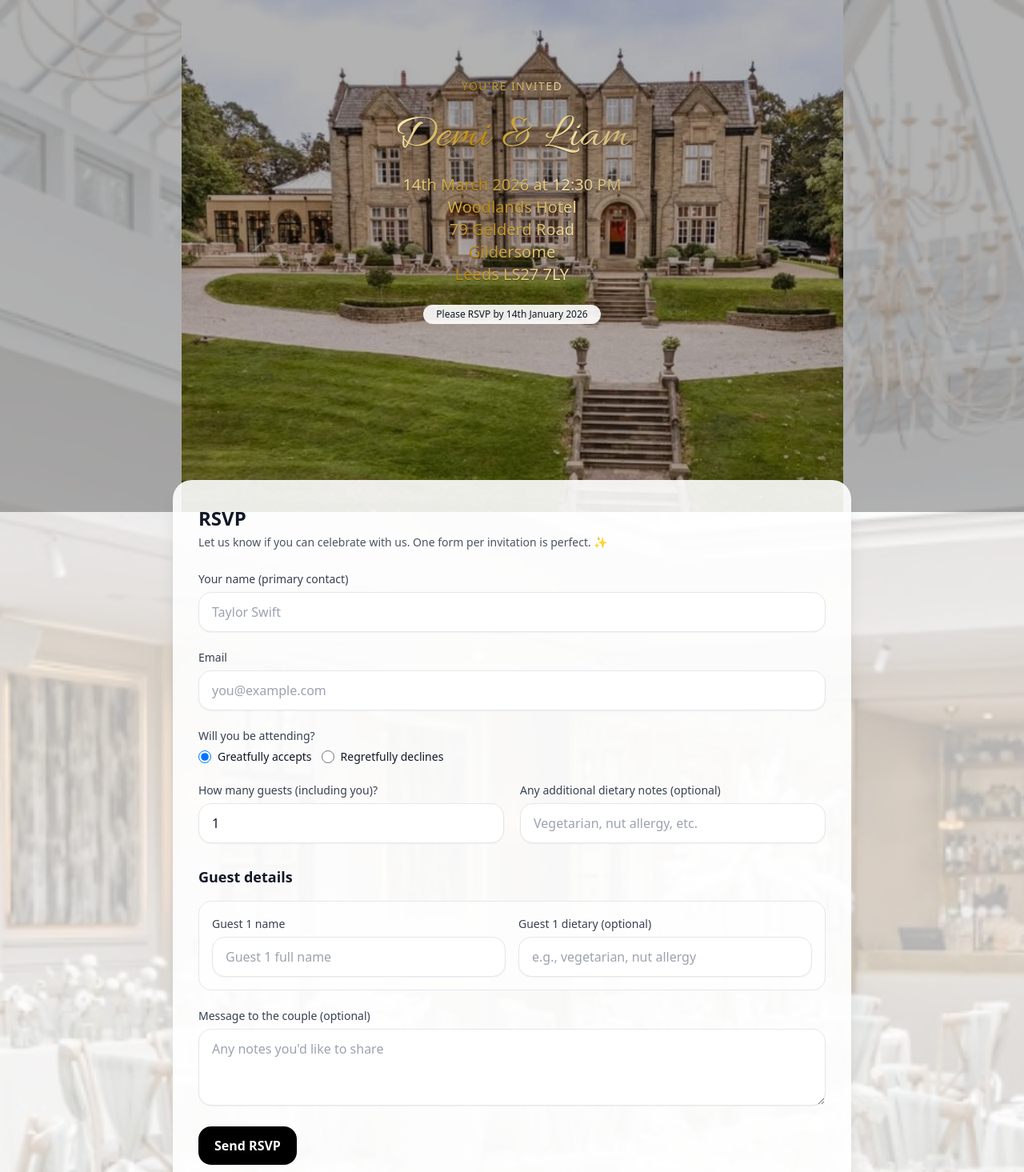
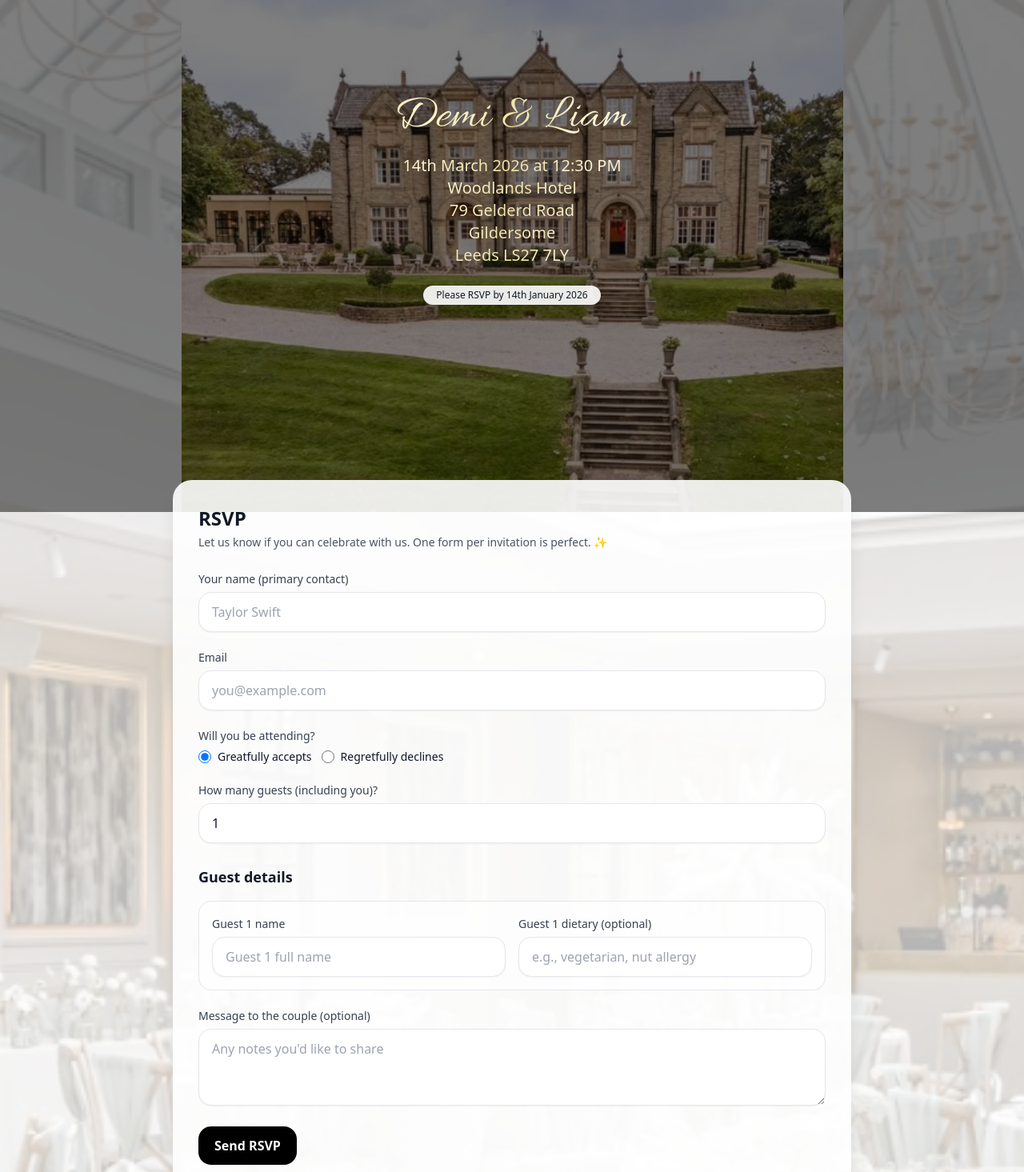
Before and after one commit to novamontie/wedding-rsvp, a React (Create React App) app: page / in a window 1280 px wide. Shown: the top 1465 px of the page at 80% size. Built offline with nearby package versions, Linux system fonts and the light colour scheme.

Commit message:
Update App.js

```diff
--- a/src/App.js
+++ b/src/App.js
@@ -4,7 +4,6 @@ const WEBHOOK_URL =
   "https://script.google.com/macros/s/AKfycbzwyjdCGeBWN0yAxUI_PtifqcAes83HVqavntRuzleNz8r0cjjHG0nbEfcQV_lYudLC/exec"; // Apps Script Web App URL (must be /exec)
 
 // ===== Public CSV (Published Google Sheet) =====
-// You gave this link — it’s already public and outputs CSV for the RSVP tab:
 const SHEET_CSV_URL =
   "https://docs.google.com/spreadsheets/d/1hhCVI_qw6CeFTZfwE5vea-WNnJqRYyx4StybsieogxI/edit?usp=sharing";
 
@@ -37,7 +36,7 @@ const toCSV = (rows) => {
     "email",
     "attending",
     "guests",
-    "dietary",
+    "dietary", // will be empty now (no general dietary field), kept for compatibility
     "message",
     "userAgent",
   ];
@@ -78,7 +77,7 @@ const toCSV = (rows) => {
       escape(r.email || ""),
       escape(r.attending || ""),
       escape(r.guests ?? ""),
-      escape(r.dietary || ""),
+      escape(r.dietary || ""), // empty now
       escape(r.message || ""),
       escape(r.userAgent || "")
     );
@@ -161,12 +160,13 @@ export default function WeddingRSVP() {
   const [submitted, setSubmitted] = useState(false);
   const [error, setError] = useState("");
 
+  // kept `dietary` in state for backward compatibility, but we no longer render a general dietary input
   const [form, setForm] = useState({
     fullName: "",
     email: "",
     attending: "yes",
     guests: 1,
-    dietary: "",
+    dietary: "", // stays empty; only per-guest dietary is collected
     message: "",
   });
 
@@ -286,7 +286,7 @@ export default function WeddingRSVP() {
 
   return (
     <div className="relative min-h-screen text-gray-900">
-      {/* Gold foil + chancery-like script styles */}
+      {/* Lighter gold + darker hero styles */}
       <style>{`
         @keyframes goldShimmer {
           0% { background-position: 0% 50%; }
@@ -295,19 +295,19 @@ export default function WeddingRSVP() {
         .gold-text {
           background-image: linear-gradient(
             115deg,
-            #8a6b2c 0%,
-            #d4af37 18%,
-            #fff4c2 36%,
-            #b8860b 54%,
-            #f5e2a3 72%,
-            #8a6b2c 100%
+            #d8c06a 0%,
+            #eadb9c 18%,
+            #fff6cf 36%,
+            #f1e4a8 54%,
+            #fff7dc 72%,
+            #e8d48a 100%
           );
           background-size: 200% 100%;
           -webkit-background-clip: text;
           background-clip: text;
           color: transparent;
-          animation: goldShimmer 8s linear infinite;
-          filter: drop-shadow(0 1px 0 rgba(0,0,0,0.35));
+          animation: goldShimmer 10s linear infinite;
+          filter: drop-shadow(0 0.5px 0 rgba(0,0,0,0.25));
         }
         .fancy-script {
           font-family: "Apple Chancery", "Allura", "Alex Brush", "Great Vibes", cursive;
@@ -324,19 +324,17 @@ export default function WeddingRSVP() {
       {/* overlay tint so text stays readable */}
       <div className="absolute inset-0 -z-10 bg-white/70" />
 
-      {/* Hero section with hero.jpg */}
+      {/* Hero section with hero1.jpg (darker overlay now) */}
       <header className="relative isolate min-h-[80vh]">
         <div
           className="absolute inset-0 -z-10 bg-center bg-no-repeat bg-contain"
           style={{ backgroundImage: "url('/hero1.jpg')" }}
         />
-        <div className="absolute inset-0 -z-0 bg-black/30" />
+        <div className="absolute inset-0 -z-0 bg-black/50" />
         <div className="relative mx-auto max-w-4xl px-6 pt-24 pb-10 text-center">
           {/* narrow line-length wrapper so lines stay short */}
           <div className="mx-auto max-w-[26ch] sm:max-w-[34ch] [text-wrap:balance]">
-            <p className="tracking-widest uppercase text-sm leading-6 gold-text">
-              You're invited
-            </p>
+            <p className="tracking-widest uppercase text-sm leading-6 gold-text"></p>
 
             <h1 className="mt-2 text-5xl sm:text-6xl font-semibold">
               <span className="gold-text fancy-script">{WEDDING.coupleNames}</span>
@@ -403,7 +401,7 @@ export default function WeddingRSVP() {
                 />
               </div>
 
-              <div className="grid sm:grid-cols-2 gap-5">
+              {/* Guests count (general dietary input removed per your request) */}
               <div>
                 <Label>How many guests (including you)?</Label>
                 <Input
@@ -414,17 +412,8 @@ export default function WeddingRSVP() {
                   onChange={(e) => handleChange("guests", e.target.value)}
                 />
               </div>
-                <div>
-                  <Label>Any additional dietary notes (optional)</Label>
-                  <Input
-                    placeholder="Vegetarian, nut allergy, etc."
-                    value={form.dietary}
-                    onChange={(e) => handleChange("dietary", e.target.value)}
-                  />
-                </div>
-              </div>
 
-              {/* Per-guest fields */}
+              {/* Per-guest fields (names + dietary only here) */}
               {form.attending === "yes" && Number(form.guests) > 0 && (
                 <div className="mt-2 grid gap-4">
                   <h3 className="text-lg font-semibold">Guest details</h3>
```
Lines whose indentation alone changed are shown as unchanged.
